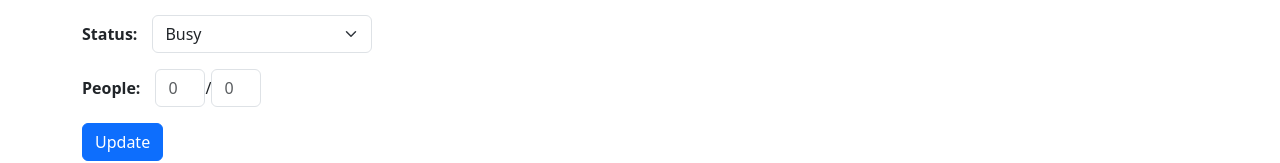
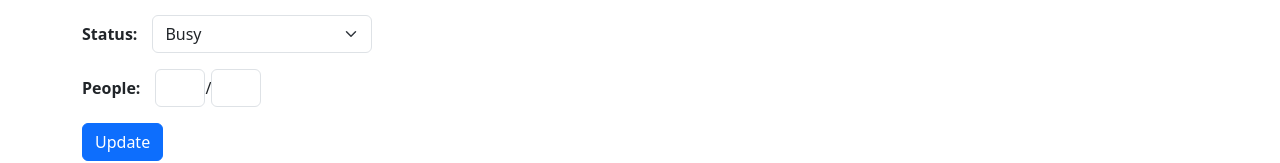
Before and after one commit to MichalWiaderkowicz/head-waiter-app, a React (Create React App) app: page /table/1 in a window 1280 px wide. Shown: the part 145-308 px from the top of the page. Built offline with nearby package versions, Linux system fonts and the light colour scheme; no server answers.

Commit message:
add spinner

```diff
--- a/src/components/features/TableForm/TableForm.js
+++ b/src/components/features/TableForm/TableForm.js
@@ -2,10 +2,12 @@ import { Button, Form } from "react-bootstrap";
 import { useState } from "react";
 
 const TableForm = ({ action, tableId, ...props }) => {
-  const [status, setStatus] = useState(props.status);
-  const [peopleAmount, setPeopleAmount] = useState(props.peopleAmount);
-  const [maxPeopleAmount, setMaxPeopleAmount] = useState(props.maxPeopleAmount);
-  const [bill, setBill] = useState(props.bill);
+  const [status, setStatus] = useState(props.status || "");
+  const [peopleAmount, setPeopleAmount] = useState(props.peopleAmount || "");
+  const [maxPeopleAmount, setMaxPeopleAmount] = useState(
+    props.maxPeopleAmount || ""
+  );
+  const [bill, setBill] = useState(props.bill || "");
 
   const handleSubmit = (e) => {
     e.preventDefault();
@@ -35,7 +37,7 @@ const TableForm = ({ action, tableId, ...props }) => {
           value={peopleAmount}
           onChange={(e) => setPeopleAmount(e.target.value)}
           type="text"
-          placeholder="0"
+          placeholder=""
         />
         <span>/</span>
         <Form.Control
@@ -44,7 +46,7 @@ const TableForm = ({ action, tableId, ...props }) => {
           value={maxPeopleAmount}
           onChange={(e) => setMaxPeopleAmount(e.target.value)}
           type="text"
-          placeholder="0"
+          placeholder=""
         />
       </div>
       {status === "Busy" ? (
@@ -57,7 +59,7 @@ const TableForm = ({ action, tableId, ...props }) => {
             value={bill}
             onChange={(e) => setBill(e.target.value)}
             type="text"
-            placeholder="0"
+            placeholder=""
           />
         </div>
       ) : (
--- a/src/components/pages/Home/Home.js
+++ b/src/components/pages/Home/Home.js
@@ -1,13 +1,18 @@
 import { useSelector } from "react-redux";
 import { getAllTables } from "../../../redux/tablesRedux";
 import Tables from "../../features/Tables/Tables";
+import Spinner from "react-bootstrap/Spinner";
 
 const Home = () => {
   const tables = useSelector(getAllTables);
   return (
     <div>
       <h2>All tables</h2>
-      <Tables tables={tables} />
+      {tables.length === 0 ? (
+        <Spinner animation="border" variant="primary" />
+      ) : (
+        <Tables tables={tables} />
+      )}
     </div>
   );
 };
```
